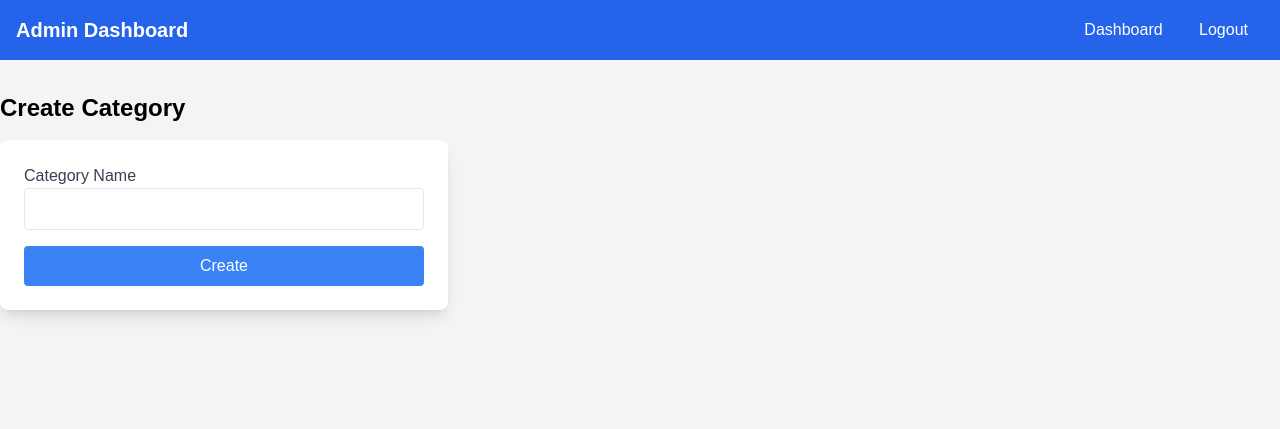
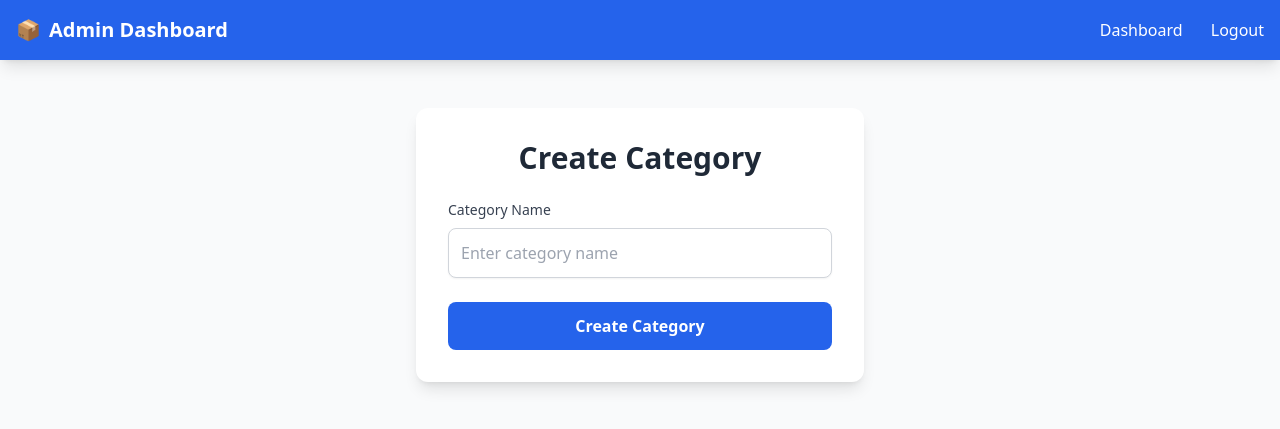
Before and after one commit to charannk007/billing, a Flask app: page /create_category in a window 1280 px wide. Shown: the top 429 px of the page. Run offline with Flask 3, Linux system fonts and the light colour scheme; the visitor is signed in with stand-in values (Sample User, id 1); some libraries are stand-ins or nearby versions.

Commit message:
Update create_category.html

```diff
--- a/templates/create_category.html
+++ b/templates/create_category.html
@@ -1,4 +1,3 @@
-
 <!DOCTYPE html>
 <html lang="en">
 <head>
@@ -6,34 +5,87 @@
     <meta name="viewport" content="width=device-width, initial-scale=1.0">
     <title>Create Category</title>
     <script src="https://cdn.tailwindcss.com"></script>
-    <link href="{{ url_for('static', filename='css/styles.css') }}" rel="stylesheet">
 </head>
-<body class="bg-gray-100">
-    <nav class="bg-blue-600 text-white p-4">
+<body class="bg-gray-50 font-sans antialiased">
+    <!-- Navbar -->
+    <nav class="bg-blue-600 text-white p-4 shadow-lg">
         <div class="container mx-auto flex justify-between items-center">
-            <h1 class="text-xl font-bold">Admin Dashboard</h1>
-            <div>
-                <a href="{{ url_for('admin_dashboard') }}" class="px-4">Dashboard</a>
-                <a href="{{ url_for('logout') }}" class="px-4">Logout</a>
+            <h1 class="text-xl font-bold flex items-center">
+                <span class="mr-2">📦</span> Admin Dashboard
+            </h1>
+            <div class="space-x-6">
+                <a href="{{ url_for('admin_dashboard') }}" class="hover:underline hover:text-blue-200 transition">Dashboard</a>
+                <a href="{{ url_for('logout') }}" class="hover:underline hover:text-blue-200 transition">Logout</a>
             </div>
         </div>
     </nav>
-    <div class="container mx-auto mt-8">
-        <h2 class="text-2xl font-bold mb-4">Create Category</h2>
-        {% with messages = get_flashed_messages() %}
-            {% if messages %}
-                <div class="bg-green-100 text-green-700 p-2 rounded mb-4">
-                    {{ messages[0] }}
+
+    <!-- Main Content -->
+    <div class="container mx-auto px-4 py-12 flex justify-center">
+        <div class="bg-white rounded-xl shadow-lg p-8 w-full max-w-md">
+            <h2 class="text-3xl font-bold text-gray-800 mb-6 text-center">Create Category</h2>
+
+            <!-- Flashed Messages -->
+            {% with messages = get_flashed_messages(with_categories=true) %}
+                {% if messages %}
+                    {% for category, message in messages %}
+                        <div class="flex items-center {{ 'bg-green-100 text-green-700' if category == 'success' else 'bg-red-100 text-red-700' }} p-4 rounded-lg mb-6">
+                            <svg class="w-5 h-5 mr-2" fill="none" stroke="currentColor" viewBox="0 0 24 24" xmlns="http://www.w3.org/2000/svg">
+                                {% if category == 'success' %}
+                                    <path stroke-linecap="round" stroke-linejoin="round" stroke-width="2" d="M5 13l4 4L19 7"></path>
+                                {% else %}
+                                    <path stroke-linecap="round" stroke-linejoin="round" stroke-width="2" d="M6 18L18 6M6 6l12 12"></path>
+                                {% endif %}
+                            </svg>
+                            <span>{{ message }}</span>
+                        </div>
+                    {% endfor %}
+                {% endif %}
+            {% endwith %}
+
+            <!-- Form -->
+            <form method="POST" class="space-y-6" aria-label="Create Category Form">
+                <div>
+                    <label for="category_name" class="block text-sm font-medium text-gray-700 mb-2">Category Name</label>
+                    <input
+                        type="text"
+                        id="category_name"
+                        name="category_name"
+                        class="w-full p-3 border border-gray-300 rounded-lg focus:ring-2 focus:ring-blue-500 focus:border-blue-500 transition shadow-sm"
+                        placeholder="Enter category name"
+                        required
+                        aria-required="true"
+                        aria-describedby="category_name_error"
+                    >
+                    <!-- Error message placeholder (client-side or server-side validation) -->
+                    <p id="category_name_error" class="text-red-600 text-sm mt-1 hidden">Please enter a valid category name.</p>
                 </div>
-            {% endif %}
-        {% endwith %}
-        <form method="POST" class="bg-white p-6 rounded-lg shadow-lg w-full max-w-md">
-            <div class="mb-4">
-                <label for="category_name" class="block text-gray-700">Category Name</label>
-                <input type="text" id="category_name" name="category_name" class="border p-2 rounded w-full" required>
-            </div>
-            <button type="submit" class="bg-blue-500 text-white px-4 py-2 rounded w-full hover:bg-blue-600">Create</button>
-        </form>
+                <button
+                    type="submit"
+                    class="w-full bg-blue-600 text-white py-3 rounded-lg hover:bg-blue-700 focus:ring-2 focus:ring-blue-500 focus:ring-offset-2 transition font-semibold"
+                    aria-label="Create category"
+                >
+                    Create Category
+                </button>
+            </form>
+        </div>
     </div>
+
+    <!-- Client-side validation script -->
+    <script>
+        document.querySelector('form').addEventListener('submit', function (e) {
+            const categoryName = document.getElementById('category_name').value.trim();
+            const errorElement = document.getElementById('category_name_error');
+
+            if (categoryName === '') {
+                e.preventDefault();
+                errorElement.classList.remove('hidden');
+                errorElement.textContent = 'Category name cannot be empty.';
+                return false;
+            } else {
+                errorElement.classList.add('hidden');
+            }
+        });
+    </script>
 </body>
 </html>
```
